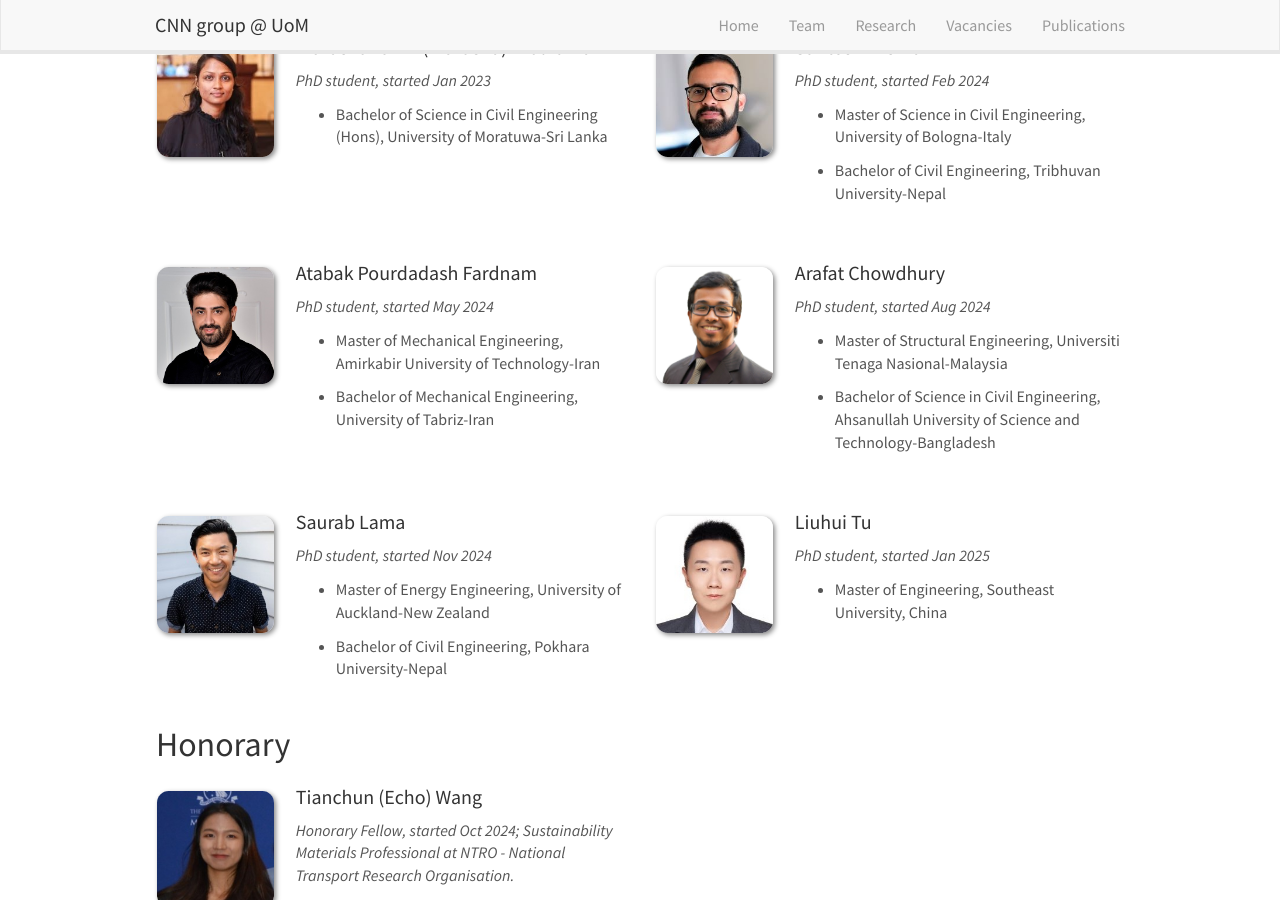
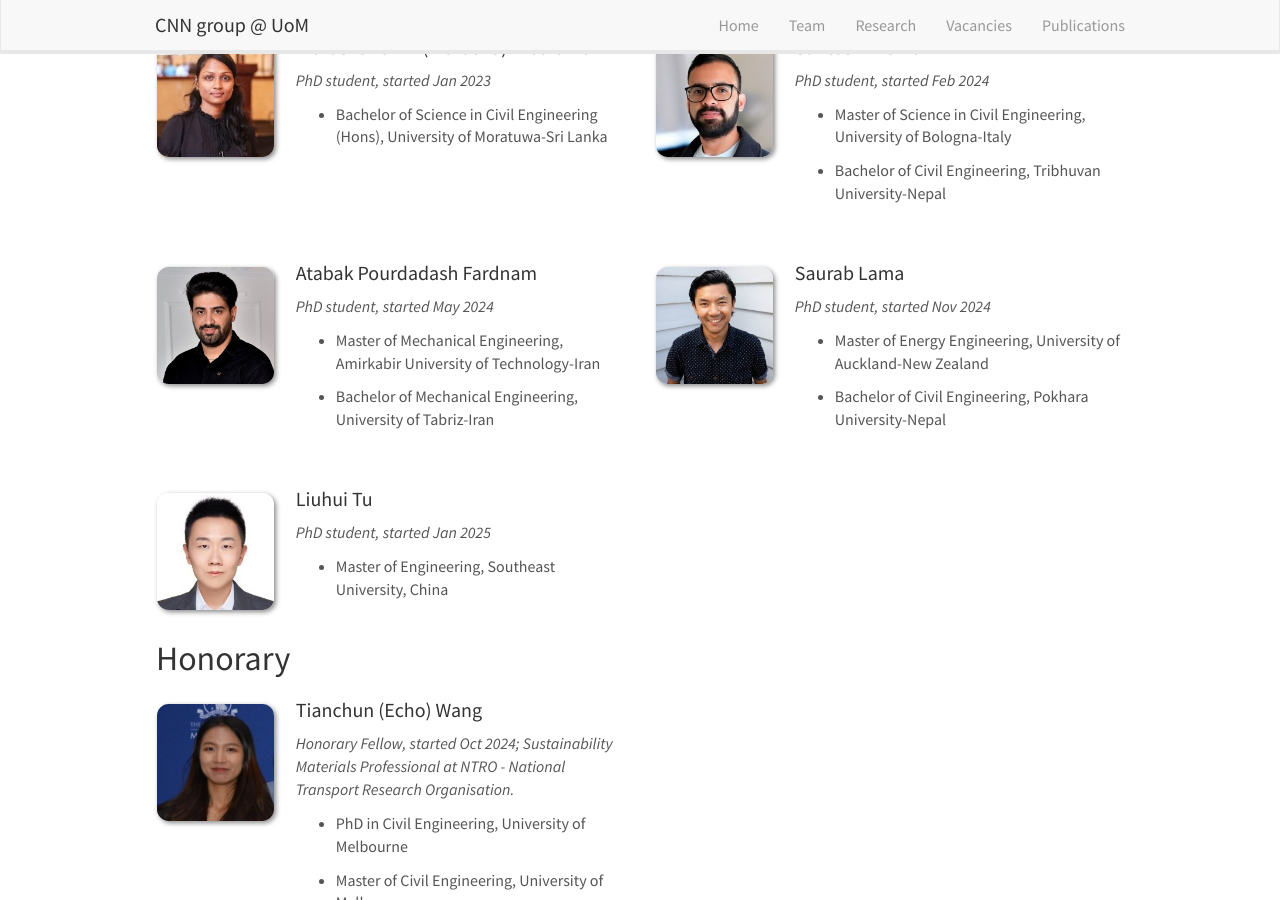
Before and after one commit to tuannguyenngoc/cnn-group, a Jekyll site: the page built from _pages/team.md, in a window 1280 px wide and 900 px high, scrolled down 374 px. Built offline with Jekyll 4.4.1, drawn with Linux system fonts in a browser that asks for light colours; nearby versions of some CDN libraries.

Commit message:
Update team_phd.yml

```diff
--- a/_data/team_phd.yml
+++ b/_data/team_phd.yml
@@ -21,14 +21,6 @@
   education1: Master of Mechanical Engineering, Amirkabir University of Technology-Iran
   education2: Bachelor of Mechanical Engineering, University of Tabriz-Iran
 
-- name: Arafat Chowdhury
-  photo: arafat.png
-  info: PhD student, started Aug 2024
-  email: arafatc@student.unimelb.edu.au
-  number_educ: 2
-  education1: Master of Structural Engineering, Universiti Tenaga Nasional-Malaysia
-  education2: Bachelor of Science in Civil Engineering, Ahsanullah University of Science and Technology-Bangladesh
-
 - name: Saurab Lama
   photo: saurab.jfif
   info: PhD student, started Nov 2024
```
